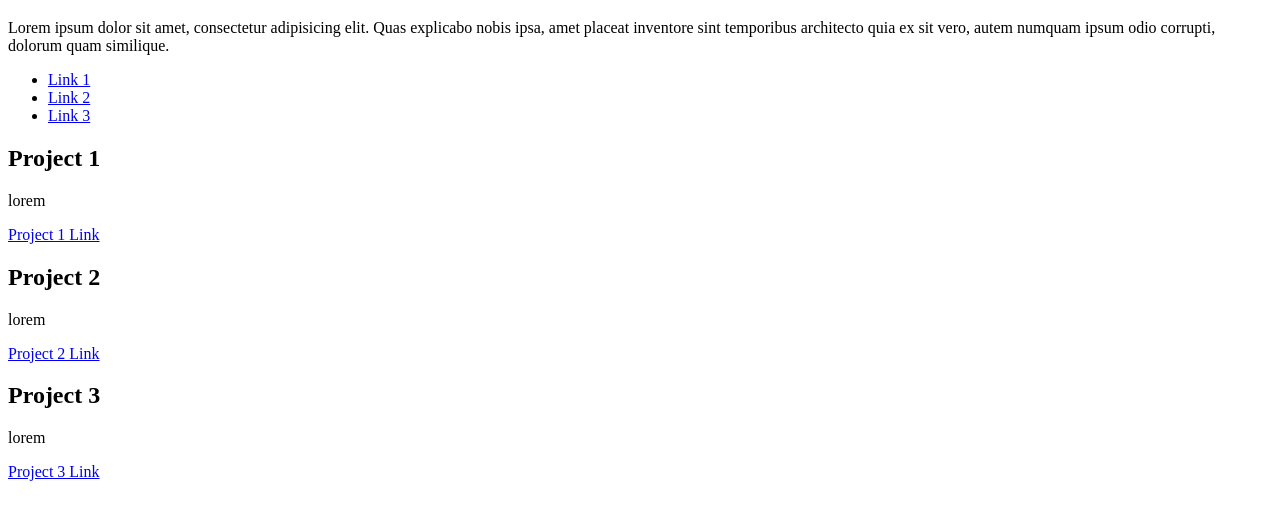
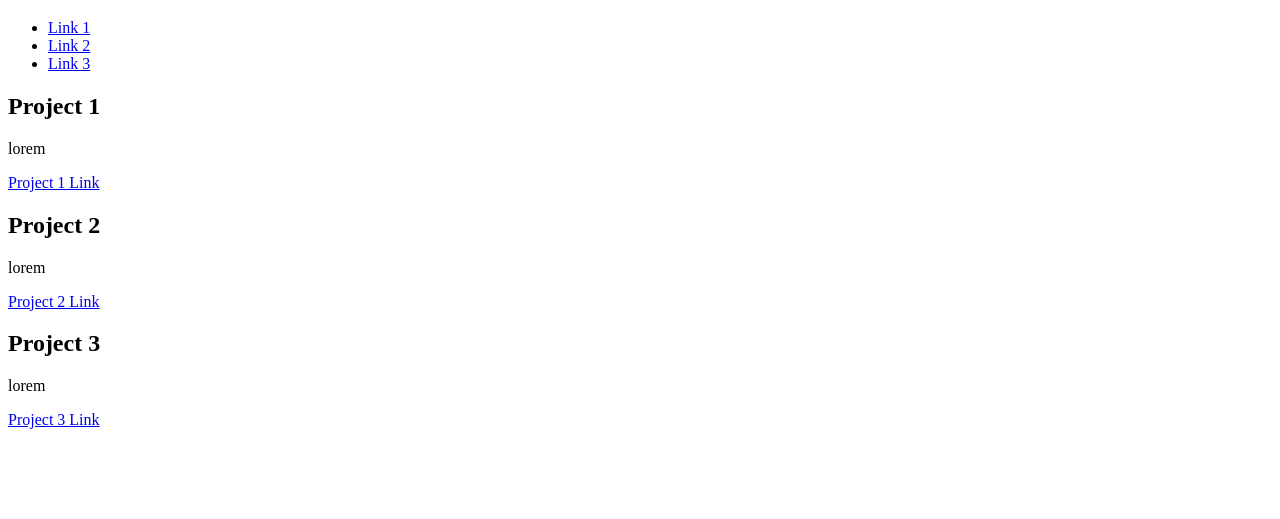
Before and after one commit to tjstalcup/git-and-github-apr-25-2019, a plain HTML site: page index.html in a window 1280 px wide. Shown: the part 61-580 px from the top of the page. Drawn offline with Linux system fonts and the light colour scheme.

Commit message:
removed lorem and added section to projects

```diff
--- a/index.html
+++ b/index.html
@@ -9,11 +9,6 @@
   <body>
     <header>
       <h1>Git & Github April 25th 2019</h1>
-      <p>
-        Lorem ipsum dolor sit amet, consectetur adipisicing elit. Quas explicabo
-        nobis ipsa, amet placeat inventore sint temporibus architecto quia ex
-        sit vero, autem numquam ipsum odio corrupti, dolorum quam similique.
-      </p>
     </header>
 
     <nav>
@@ -24,6 +19,7 @@
       </ul>
     </nav>
 
+    <section>
       <div class="project">
         <h2>Project 1</h2>
         <p>lorem</p>
@@ -39,5 +35,6 @@
         <p>lorem</p>
         <a href="#">Project 3 Link</a>
       </div>
+    </section>
   </body>
 </html>
```
Lines whose indentation alone changed are shown as unchanged.
